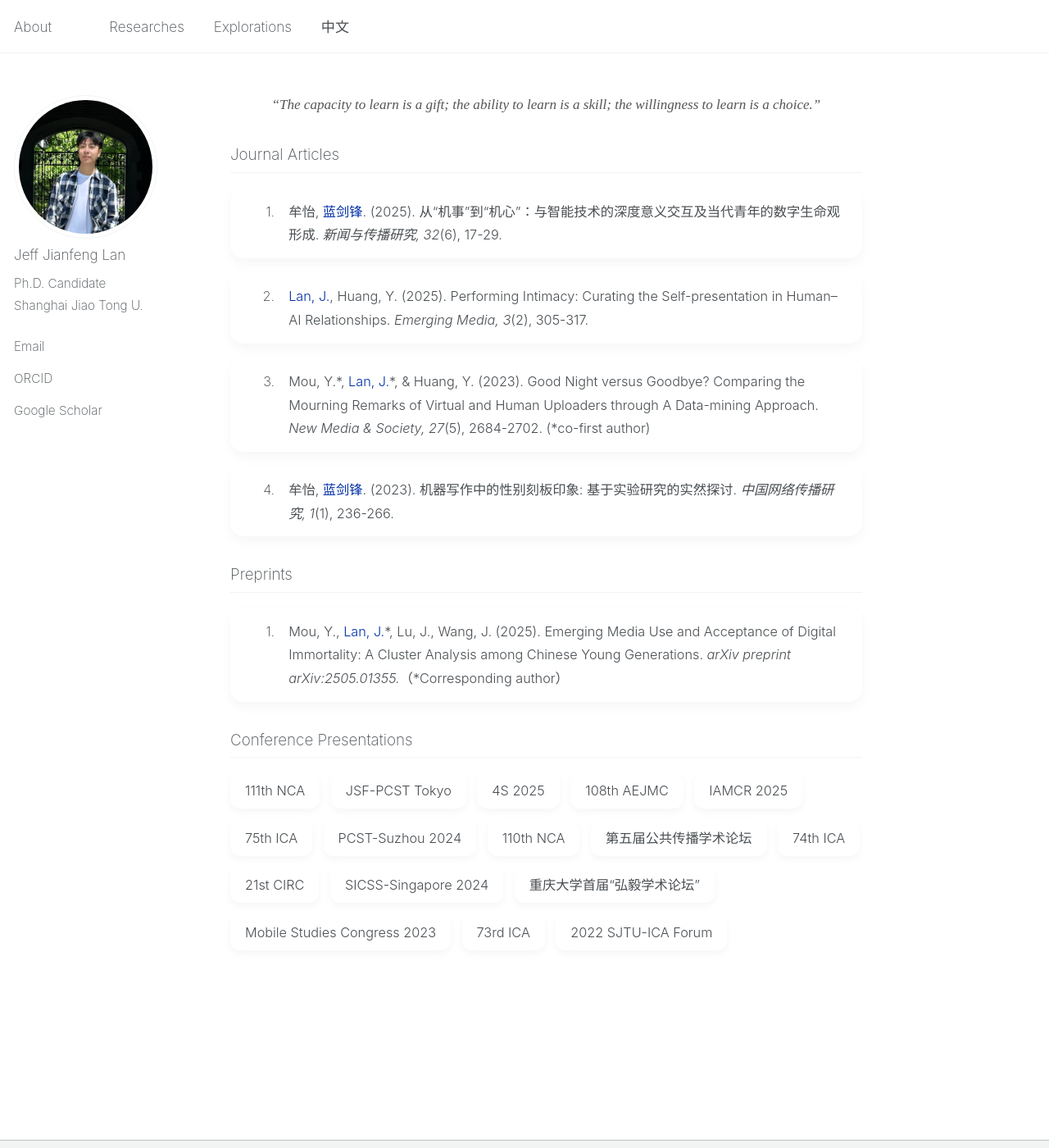
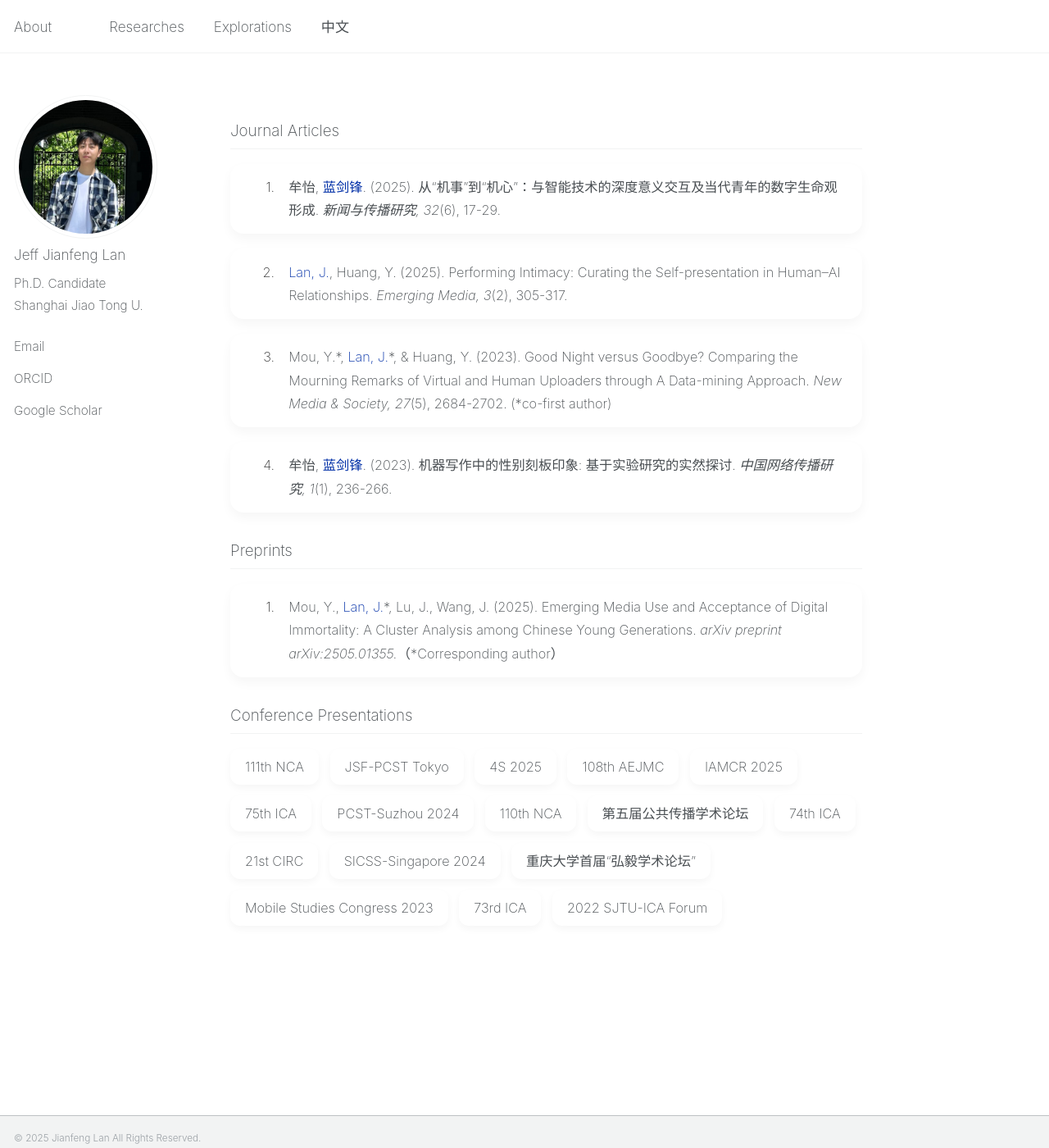
Before and after one commit to jianfenglan/jianfenglan.github.io, a Jekyll site: the page built from researches.md, in a window 1280 px wide and 1400 px high. Shown: the whole window at 82% size. Built offline with Jekyll 4.4.1, drawn with Linux system fonts in a browser that asks for light colours; some of the changed lines change nothing that is shown.

Commit message:
Update researches.md

```diff
--- a/researches.md
+++ b/researches.md
@@ -5,15 +5,7 @@ author_profile: true
 ---
 
 <style>
-/* 为引言添加的古典样式 */
-.epigraph {
-  text-align: center; /* 居中对齐 */
-  margin-bottom: 2.5rem; /* 与下方标题的间距 */
-  font-family: 'Times New Roman', Times, serif; /* 使用 Times New Roman 字体 */
-  font-style: italic; /* 斜体 */
-  font-weight: 200; /* 使用更细的字重 */
-  color: #555; /* 使用深灰色，比纯黑更柔和 */
-}
+
 
 .page__inner-wrap {
     max-width: 1600px !important;
@@ -67,13 +59,13 @@ body {
     overflow-wrap: break-word;
     word-break: break-word;
     font-size: 0.95em;
-    font-weight: 300;
+    font-weight: 200;
 }
 
 /* 作者高亮 */
 .my-name {
     color: #002FA7;
-    font-weight: 300;
+    font-weight: 200;
 }
 
 /* 小标题美化 */
@@ -97,7 +89,7 @@ h2 {
     border-radius: 12px;
     padding: 0.5rem 1rem;
     box-shadow: 0 4px 10px rgba(0, 0, 0, 0.04);
-    font-weight: 300;
+    font-weight: 200;
     font-size: 0.95em;
     line-height: 1.6;
 }
@@ -113,8 +105,6 @@ h2 {
     }
 }
 </style>
-
-<p class="epigraph">“The capacity to learn is a gift; the ability to learn is a skill; the willingness to learn is a choice.”</p>
 
 <h2>Journal Articles</h2>
 <div class="publication-list">
```
